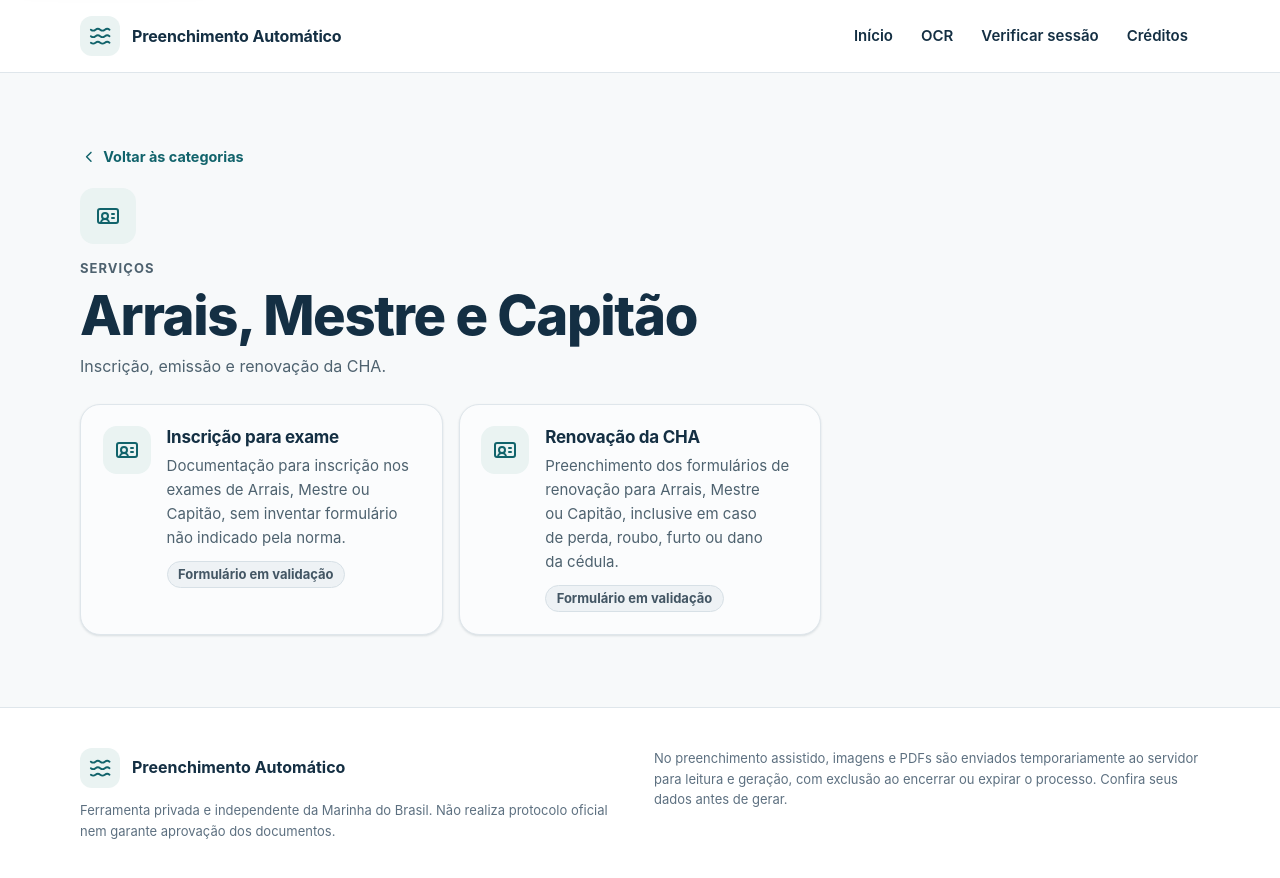
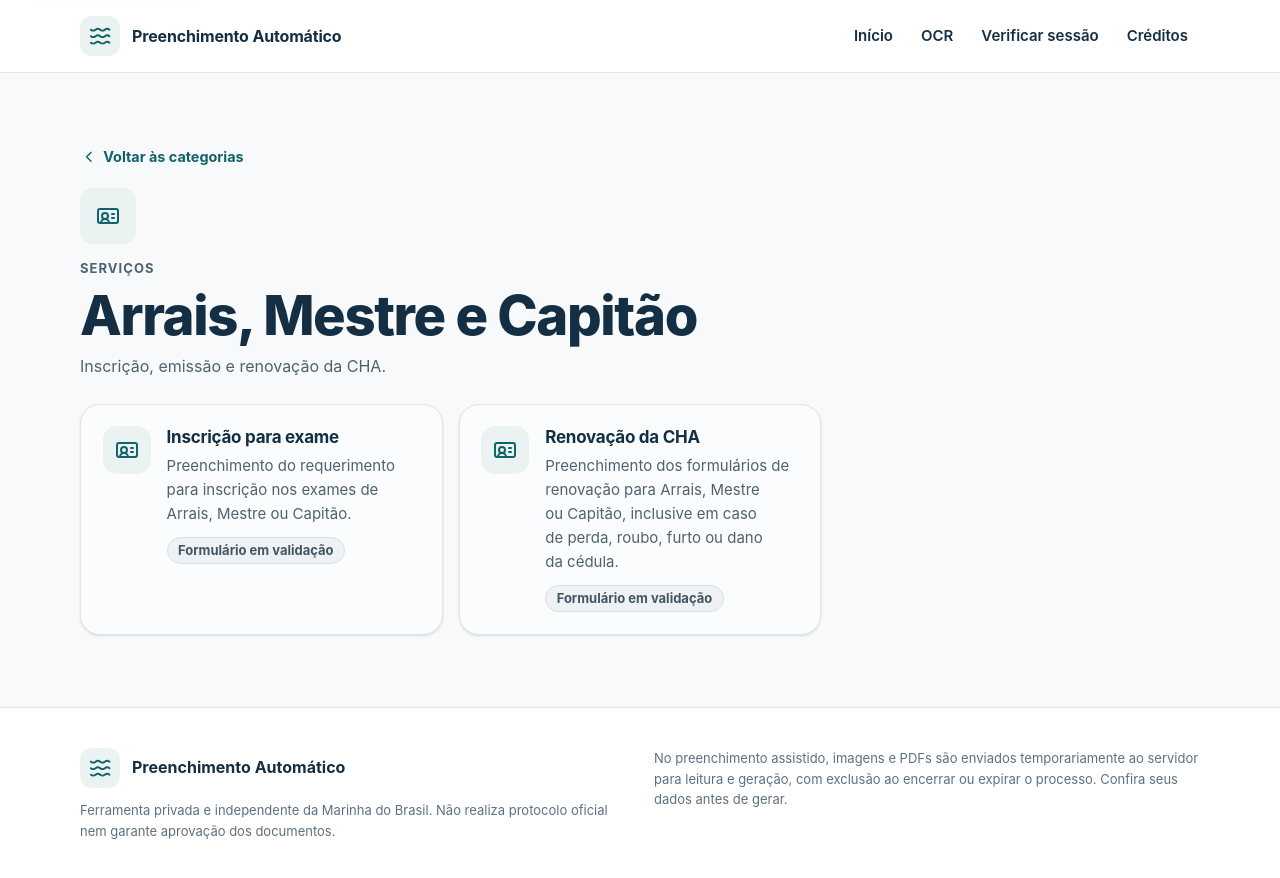
Before and after one commit to matheusdebrito/preenchimento-automatico, a React (Vite) app in the folder frontend/: page /servicos/amadores in a window 1280 px wide. Shown: the top 878 px of the page. Built offline with nearby package versions, Linux system fonts and the light colour scheme; no server answers.

Commit message:
fix(frontend): describe released amateur enrollment

```diff
--- a/frontend/src/data/catalog.ts
+++ b/frontend/src/data/catalog.ts
@@ -91,7 +91,7 @@ export const PLANNED_AMATEUR_SERVICES: readonly PlannedService[] = [
   {
     id: 'inscricao-exame-amador',
     title: 'Inscrição para exame',
-    summary: 'Documentação para inscrição nos exames de Arrais, Mestre ou Capitão, sem inventar formulário não indicado pela norma.',
+    summary: 'Preenchimento do requerimento para inscrição nos exames de Arrais, Mestre ou Capitão.',
   },
   {
     id: 'renovacao-cha-amador',
```
